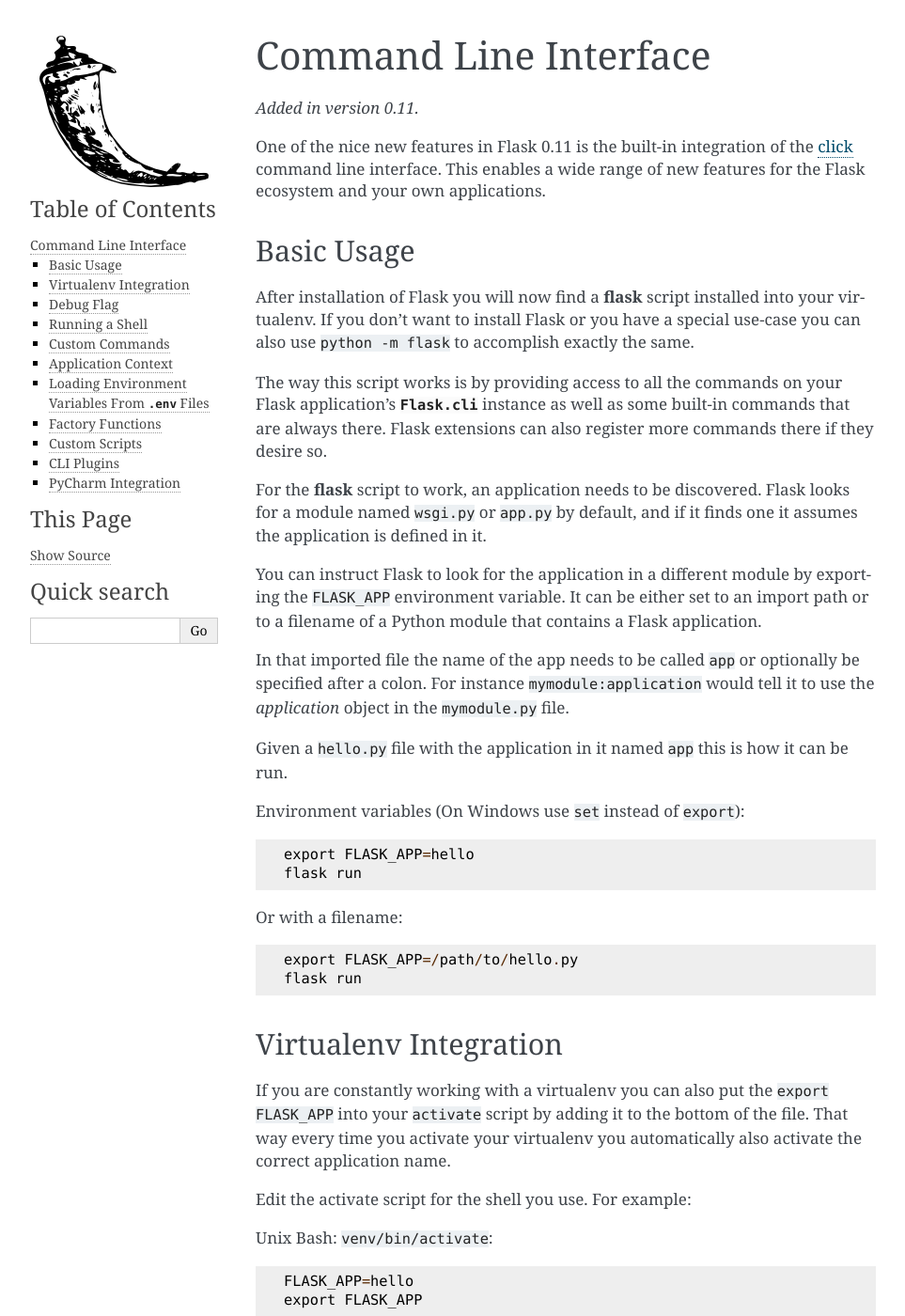
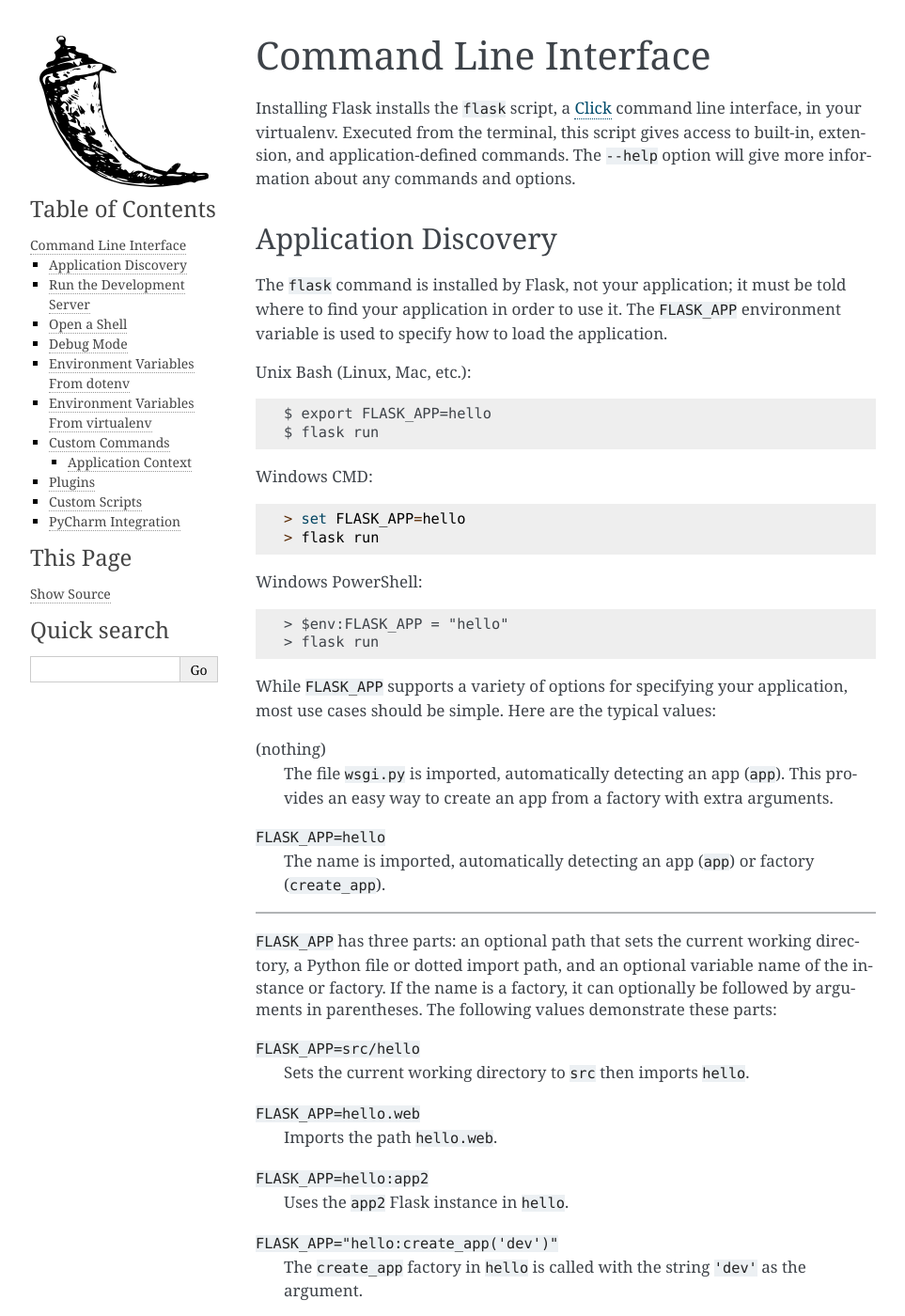
Before and after one commit to skybear308/flask, a Sphinx documentation site: the page built from docs/cli.rst, in a window 1280 px wide and 1400 px high. Shown: the whole window at 94% size, without its empty margins (148-1111 px from the left). Built offline with Sphinx 7.4.7, drawn with Linux system fonts in a browser that asks for light colours; some of the changed text lies outside the part shown.

Commit message:
rewrite cli docs reflects the current FLASK_APP detection

```diff
--- a/docs/cli.rst
+++ b/docs/cli.rst
@@ -1,145 +1,148 @@
+.. currentmodule:: flask
+
 .. _cli:
 
 Command Line Interface
 ======================
 
-.. versionadded:: 0.11
+Installing Flask installs the ``flask`` script, a `Click`_ command line
+interface, in your virtualenv. Executed from the terminal, this script gives
+access to built-in, extension, and application-defined commands. The ``--help``
+option will give more information about any commands and options.
 
-.. currentmodule:: flask
+.. _Click: http://click.pocoo.org/
 
-One of the nice new features in Flask 0.11 is the built-in integration of
-the `click <http://click.pocoo.org/>`_ command line interface.  This
-enables a wide range of new features for the Flask ecosystem and your own
-applications.
 
-Basic Usage
------------
+Application Discovery
+---------------------
 
-After installation of Flask you will now find a :command:`flask` script
-installed into your virtualenv.  If you don't want to install Flask or you
-have a special use-case you can also use ``python -m flask`` to accomplish
-exactly the same.
+The ``flask`` command is installed by Flask, not your application; it must be
+told where to find your application in order to use it. The ``FLASK_APP``
+environment variable is used to specify how to load the application.
 
-The way this script works is by providing access to all the commands on
-your Flask application's :attr:`Flask.cli` instance as well as some
-built-in commands that are always there.  Flask extensions can also
-register more commands there if they desire so.
+Unix Bash (Linux, Mac, etc.)::
 
-For the :command:`flask` script to work, an application needs to be discovered.
-Flask looks for a module named :file:`wsgi.py` or :file:`app.py` by default,
-and if it finds one it assumes the application is defined in it.
+    $ export FLASK_APP=hello
+    $ flask run
 
-You can instruct Flask to look for the application in a different module by
-exporting the ``FLASK_APP`` environment variable. It can be either set to an
-import path or to a filename of a Python module that contains a Flask
-application.
+Windows CMD::
 
-In that imported file the name of the app needs to be called ``app`` or
-optionally be specified after a colon.  For instance
-``mymodule:application`` would tell it to use the `application` object in
-the :file:`mymodule.py` file.
+    > set FLASK_APP=hello
+    > flask run
 
-Given a :file:`hello.py` file with the application in it named ``app``
-this is how it can be run.
+Windows PowerShell::
 
-Environment variables (On Windows use ``set`` instead of ``export``)::
+    > $env:FLASK_APP = "hello"
+    > flask run
 
-    export FLASK_APP=hello
-    flask run
+While ``FLASK_APP`` supports a variety of options for specifying your
+application, most use cases should be simple. Here are the typical values:
 
-Or with a filename::
+(nothing)
+    The file :file:`wsgi.py` is imported, automatically detecting an app
+    (``app``). This provides an easy way to create an app from a factory with
+    extra arguments.
 
-    export FLASK_APP=/path/to/hello.py
-    flask run
+``FLASK_APP=hello``
+    The name is imported, automatically detecting an app (``app``) or factory
+    (``create_app``).
 
-Virtualenv Integration
-----------------------
+----
 
-If you are constantly working with a virtualenv you can also put the
-``export FLASK_APP`` into your ``activate`` script by adding it to the
-bottom of the file.  That way every time you activate your virtualenv you
-automatically also activate the correct application name.
+``FLASK_APP`` has three parts: an optional path that sets the current working
+directory, a Python file or dotted import path, and an optional variable
+name of the instance or factory. If the name is a factory, it can optionally
+be followed by arguments in parentheses. The following values demonstrate these
+parts:
 
-Edit the activate script for the shell you use. For example:
+``FLASK_APP=src/hello``
+    Sets the current working directory to ``src`` then imports ``hello``.
 
-Unix Bash: ``venv/bin/activate``::
+``FLASK_APP=hello.web``
+    Imports the path ``hello.web``.
 
-    FLASK_APP=hello
-    export FLASK_APP
+``FLASK_APP=hello:app2``
+    Uses the ``app2`` Flask instance in ``hello``.
 
-Windows CMD.exe: ``venv\Scripts\activate.bat``::
+``FLASK_APP="hello:create_app('dev')"``
+    The ``create_app`` factory in ``hello`` is called with the string ``'dev'``
+    as the argument.
 
-    set "FLASK_APP=hello"
-    :END
+If ``FLASK_APP`` is not set, the command will look for a file called
+:file:`wsgi.py` or :file:`app.py` and try to detect an application instance or
+factory.
 
-Debug Flag
+Within the given import, the command looks for an application instance named
+``app`` or ``application``, then any application instance. If no instance is
+found, the command looks for a factory function named ``create_app`` or
+``make_app`` that returns an instance.
+
+When calling an application factory, if the factory takes an argument named
+``info``, then the :class:`~cli.ScriptInfo` instance is passed as a keyword
+argument. If parentheses follow the factory name, their contents are parsed
+as Python literals and passes as arguments to the function. This means that
+strings must still be in quotes.
+
+
+Run the Development Server
+--------------------------
+
+The :func:`run <cli.run_command>` command will start the development server. It
+replaces the :meth:`Flask.run` method in most cases. ::
+
+    $ flask run
+     * Serving Flask app "hello"
+     * Running on http://127.0.0.1:5000/ (Press CTRL+C to quit)
+
+.. warning:: Do not use this command to run your application in production.
+    Only use the development server during development. The development server
+    is provided for convenience, but is not designed to be particularly secure,
+    stable, or efficient. See :ref:`deployment` for how to run in production.
+
+
+Open a Shell
+------------
+
+To explore the data in your application, you can start an interactive Python
+shell with the :func:`shell <cli.shell_command>` command. An application
+context will be active, and the app instance will be imported. ::
+
+    $ flask shell
+    Python 3.6.2 (default, Jul 20 2017, 03:52:27)
+    [GCC 7.1.1 20170630] on linux
+    App: example
+    Instance: /home/user/Projects/hello/instance
+    >>>
+
+Use :meth:`~Flask.shell_context_processor` to add other automatic imports.
+
+
+Debug Mode
 ----------
 
-The :command:`flask` script can also be instructed to enable the debug
-mode of the application automatically by exporting ``FLASK_DEBUG``.  If
-set to ``1`` debug is enabled or ``0`` disables it::
+Set the :envvar:`FLASK_DEBUG` environment variable to override the
+application's :attr:`~Flask.debug` flag. The value ``1`` enables it, ``0``
+disables it. Forcing the debug flag on also enables the debugger and reloader
+when running the development server. ::
 
-    export FLASK_DEBUG=1
-
-Running a Shell
----------------
-
-To run an interactive Python shell you can use the ``shell`` command::
-
-    flask shell
-
-This will start up an interactive Python shell, setup the correct
-application context and setup the local variables in the shell.  This is
-done by invoking the :meth:`Flask.make_shell_context` method of the
-application.  By default you have access to your ``app`` and :data:`g`.
-
-Custom Commands
----------------
-
-If you want to add more commands to the shell script you can do this
-easily. For instance if you want a shell command to initialize the database you
-can do this::
-
-    import click
-    from flask import Flask
-
-    app = Flask(__name__)
-
-    @app.cli.command()
-    def initdb():
-        """Initialize the database."""
-        click.echo('Init the db')
-
-The command will then show up on the command line::
-
-    $ flask initdb
-    Init the db
-
-Application Context
--------------------
-
-Most commands operate on the application so it makes a lot of sense if
-they have the application context setup.  Because of this, if you register
-a callback on ``app.cli`` with the :meth:`~flask.cli.AppGroup.command` the
-callback will automatically be wrapped through :func:`cli.with_appcontext`
-which informs the cli system to ensure that an application context is set
-up.  This behavior is not available if a command is added later with
-:func:`~click.Group.add_command` or through other means.
-
-It can also be disabled by passing ``with_appcontext=False`` to the
-decorator::
-
-    @app.cli.command(with_appcontext=False)
-    def example():
-        pass
+    $ FLASK_DEBUG=1 flask run
+     * Serving Flask app "hello"
+     * Forcing debug mode on
+     * Running on http://127.0.0.1:5000/ (Press CTRL+C to quit)
+     * Restarting with inotify reloader
+     * Debugger is active!
+     * Debugger PIN: 223-456-919
 
 
 .. _dotenv:
 
-Loading Environment Variables From ``.env`` Files
--------------------------------------------------
+Environment Variables From dotenv
+---------------------------------
 
-If `python-dotenv`_ is installed, running the :command:`flask` command will set
+Rather than setting ``FLASK_APP`` each time you open a new terminal, you can
+use Flask's dotenv support to set environment variables automatically.
+
+If `python-dotenv`_ is installed, running the ``flask`` command will set
 environment variables defined in the files :file:`.env` and :file:`.flaskenv`.
 This can be used to avoid having to set ``FLASK_APP`` manually every time you
 open a new terminal, and to set configuration using environment variables
@@ -150,186 +153,231 @@ which are used over those set in :file:`.flaskenv`. :file:`.flaskenv` should be
 used for public variables, such as ``FLASK_APP``, while :file:`.env` should not
 be committed to your repository so that it can set private variables.
 
-Directories are scanned upwards from the directory you call :command:`flask`
+Directories are scanned upwards from the directory you call ``flask``
 from to locate the files. The current working directory will be set to the
 location of the file, with the assumption that that is the top level project
 directory.
 
-The files are only loaded by the :command:`flask` command or calling
-:meth:`~flask.Flask.run`. If you would like to load these files when running in
-production, you should call :func:`~flask.cli.load_dotenv` manually.
+The files are only loaded by the ``flask`` command or calling
+:meth:`~Flask.run`. If you would like to load these files when running in
+production, you should call :func:`~cli.load_dotenv` manually.
 
 .. _python-dotenv: https://github.com/theskumar/python-dotenv#readme
 
 
-Factory Functions
------------------
+Environment Variables From virtualenv
+-------------------------------------
 
-In case you are using factory functions to create your application (see
-:ref:`app-factories`) you will discover that the :command:`flask` command
-cannot work with them directly.  Flask won't be able to figure out how to
-instantiate your application properly by itself.  Because of this reason
-the recommendation is to create a separate file that instantiates
-applications.  This is not the only way to make this work.  Another is the
-:ref:`custom-scripts` support.
+If you do not want to install dotenv support, you can still set environment
+variables by adding them to the end of the virtualenv's :file:`activate`
+script. Activating the virtualenv will set the variables.
 
-For instance if you have a factory function that creates an application
-from a filename you could make a separate file that creates such an
-application from an environment variable.
+Unix Bash, :file:`venv/bin/activate`::
 
-This could be a file named :file:`autoapp.py` with these contents::
+    export FLASK_APP=hello
 
-    import os
-    from yourapplication import create_app
-    app = create_app(os.environ['YOURAPPLICATION_CONFIG'])
+Windows CMD, :file:`venv\Scripts\activate.bat`::
 
-Once this has happened you can make the :command:`flask` command automatically
-pick it up::
+    set FLASK_APP=hello
 
-    export YOURAPPLICATION_CONFIG=/path/to/config.cfg
-    export FLASK_APP=/path/to/autoapp.py
+It is preferred to use dotenv support over this, since :file:`.flaskenv` can be
+committed to the repository so that it works automatically wherever the project
+is checked out.
 
-From this point onwards :command:`flask` will find your application.
+
+Custom Commands
+---------------
+
+The ``flask`` command is implemented using `Click`_. See that project's
+documentation for full information about writing commands.
+
+This example adds the command ``create_user`` that takes the argument
+``name``. ::
+
+    import click
+    from flask import Flask
+
+    app = Flask(__name__)
+
+    @app.cli.command()
+    @click.argument('name')
+    def create_user(name):
+        ...
+
+::
+
+    flask create_user admin
+
+This example adds the same command, but as ``user create``, a command in a
+group. This is useful if you want to organize multiple related commands. ::
+
+    import click
+    from flask import Flask
+    from flask.cli import AppGroup
+
+    app = Flask(__name__)
+    user_cli = AppGroup('user')
+
+    @user_cli.command('create')
+    @click.argument('name')
+    def create_user(name):
+        ...
+
+    app.cli.add_command(user_cli)
+
+::
+
+    flask user create demo
+
+
+Application Context
+~~~~~~~~~~~~~~~~~~~
+
+Commands added using the Flask app's :attr:`~Flask.cli`
+:meth:`~cli.AppGroup.command` decorator will be executed with an application
+context pushed, so your command and extensions have access to the app and its
+configuration. If you create a command using the Click :func:`~click.command`
+decorator instead of the Flask decorator, you can use
+:func:`~cli.with_appcontext` to get the same behavior. ::
+
+    import click
+    from flask.cli import with_appcontext
+
+    @click.command
+    @with_appcontext
+    def do_work():
+        ...
+
+    app.cli.add_command(do_work)
+
+If you're sure a command doesn't need the context, you can disable it::
+
+    @app.cli.command(with_appcontext=False)
+    def do_work():
+        ...
+
+
+Plugins
+-------
+
+Flask will automatically load commands specified in the ``flask.commands``
+`entry point`_. This is useful for extensions that want to add commands when
+they are installed. Entry points are specified in :file:`setup.py` ::
+
+    from setuptools import setup
+
+    setup(
+        name='flask-my-extension',
+        ...,
+        entry_points={
+            'flask.commands': [
+                'my-command=flask_my_extension.commands:cli'
+            ],
+        },
+    )
+
+
+.. _entry point: https://packaging.python.org/tutorials/distributing-packages/#entry-points
+
+Inside :file:`flask_my_extension/commands.py` you can then export a Click
+object::
+
+    import click
+
+    @click.command()
+    def cli():
+        ...
+
+Once that package is installed in the same virtualenv as your Flask project,
+you can run ``flask my-command`` to invoke the command.
+
 
 .. _custom-scripts:
 
 Custom Scripts
 --------------
 
-While the most common way is to use the :command:`flask` command, you can
-also make your own "driver scripts".  Since Flask uses click for the
-scripts there is no reason you cannot hook these scripts into any click
-application.  There is one big caveat and that is, that commands
-registered to :attr:`Flask.cli` will expect to be (indirectly at least)
-launched from a :class:`flask.cli.FlaskGroup` click group.  This is
-necessary so that the commands know which Flask application they have to
-work with.
+When you are using the app factory pattern, it may be more convenient to define
+your own Click script. Instead of using ``FLASK_APP`` and letting Flask load
+your application, you can create your own Click object and export it as a
+`console script`_ entry point.
 
-To understand why you might want custom scripts you need to understand how
-click finds and executes the Flask application.  If you use the
-:command:`flask` script you specify the application to work with on the
-command line or environment variable as an import name.  This is simple
-but it has some limitations.  Primarily it does not work with application
-factory functions (see :ref:`app-factories`).
+Create an instance of :class:`~cli.FlaskGroup` and pass it the factory::
 
-With a custom script you don't have this problem as you can fully
-customize how the application will be created.  This is very useful if you
-write reusable applications that you want to ship to users and they should
-be presented with a custom management script.
-
-To explain all of this, here is an example :file:`manage.py` script that
-manages a hypothetical wiki application.  We will go through the details
-afterwards::
-
-    import os
     import click
+    from flask import Flask
     from flask.cli import FlaskGroup
 
-    def create_wiki_app(info):
-        from yourwiki import create_app
-        return create_app(
-            config=os.environ.get('WIKI_CONFIG', 'wikiconfig.py'))
+    def create_app():
+        app = Flask('wiki')
+        # other setup
+        return app
 
-    @click.group(cls=FlaskGroup, create_app=create_wiki_app)
+    @click.group(cls=FlaskGroup, create_app=create_app)
     def cli():
-        """This is a management script for the wiki application."""
+        """Management script for the Wiki application."""
 
-    if __name__ == '__main__':
-        cli()
-
-That's a lot of code for not much, so let's go through all parts step by
-step.
-
-1.  First we import the ``click`` library as well as the click extensions
-    from the ``flask.cli`` package.  Primarily we are here interested
-    in the :class:`~flask.cli.FlaskGroup` click group.
-2.  The next thing we do is defining a function that is invoked with the
-    script info object (:class:`~flask.cli.ScriptInfo`) from Flask and its
-    purpose is to fully import and create the application.  This can
-    either directly import an application object or create it (see
-    :ref:`app-factories`).  In this case we load the config from an
-    environment variable.
-3.  Next step is to create a :class:`FlaskGroup`.  In this case we just
-    make an empty function with a help doc string that just does nothing
-    and then pass the ``create_wiki_app`` function as a factory function.
-
-    Whenever click now needs to operate on a Flask application it will
-    call that function with the script info and ask for it to be created.
-4.  All is rounded up by invoking the script.
-
-CLI Plugins
------------
-
-Flask extensions can always patch the :attr:`Flask.cli` instance with more
-commands if they want.  However there is a second way to add CLI plugins
-to Flask which is through ``setuptools``.  If you make a Python package that
-should export a Flask command line plugin you can ship a :file:`setup.py` file
-that declares an entrypoint that points to a click command:
-
-Example :file:`setup.py`::
+Define the entry point in :file:`setup.py`::
 
     from setuptools import setup
 
     setup(
         name='flask-my-extension',
-        ...
-        entry_points='''
-            [flask.commands]
-            my-command=mypackage.commands:cli
-        ''',
+        ...,
+        entry_points={
+            'console_scripts': [
+                'wiki=wiki:cli'
+            ],
+        },
     )
 
-Inside :file:`mypackage/commands.py` you can then export a Click object::
+Install the application in the virtualenv in editable mode and the custom
+script is available. Note that you don't need to set ``FLASK_APP``. ::
 
-    import click
+    $ pip install -e .
+    $ wiki run
 
-    @click.command()
-    def cli():
-        """This is an example command."""
+.. _console script: https://packaging.python.org/tutorials/distributing-packages/#console-scripts
 
-Once that package is installed in the same virtualenv as Flask itself you
-can run ``flask my-command`` to invoke your command.  This is useful to
-provide extra functionality that Flask itself cannot ship.
 
 PyCharm Integration
 -------------------
 
-The new Flask CLI features aren’t yet fully integrated into the PyCharm IDE,
-so we have to do a few tweaks to get them working smoothly.
+The new Flask CLI features aren't yet fully integrated into the PyCharm IDE,
+so we have to do a few tweaks to get them working smoothly. These instructions
+should be similar for any other IDE you might want to use.
 
-In your PyCharm application, with your project open, click on *Run*
-from the menu bar and go to *Edit Configurations*. You’ll be greeted by a
-screen similar to this:
+In PyCharm, with your project open, click on *Run* from the menu bar and go to
+*Edit Configurations*. You'll be greeted by a screen similar to this:
 
 .. image:: _static/pycharm-runconfig.png
    :align: center
    :class: screenshot
    :alt: screenshot of pycharm's run configuration settings
 
-There’s quite a few options to change, but don’t worry— once we’ve done it
-for one command, we can easily copy the entire configuration and make a
-single tweak to give us access to other flask cli commands, including
-any custom ones you may implement yourself.
+There's quite a few options to change, but once we've done it for one command,
+we can easily copy the entire configuration and make a single tweak to give us
+access to other commands, including any custom ones you may implement yourself.
 
-For the *Script* input (**A**), we want to navigate to the virtual environment
-we’re using for our project and within that folder we want to pick the ``flask``
-file which will reside in the ``bin`` folder, or in the ``Scripts`` folder if
-you're on Windows.
+For the *Script* input (**A**), navigate to your project's virtual environment.
+Within that folder, pick the ``flask`` executable which will reside in the
+``bin`` folder, or in the ``Scripts`` on Windows.
 
-The *Script Parameter* field (**B**) is set to the cli command you wish to
-execute, in this example we use ``run`` which will run our development server.
+The *Script Parameter* field (**B**) is set to the CLI command you to execute.
+In this example we use ``run``, which will run the development server.
 
-We need to add an environment variable (**C**) to identify our application.
-Click on the browse button and add an entry with ``FLASK_APP`` on the
-left and the name of the python file, or package on the right
-(``app.py`` for example).
+You can skip this next step if you're using :ref:`dotenv`. We need to add an
+environment variable (**C**) to identify our application. Click on the browse
+button and add an entry with ``FLASK_APP`` on the left and the name of the
+Python file or package on the right (``app.py`` for example).
 
 Next we need to set the working directory (**D**) to be the same folder where
-our application file or package resides.
+our application file or package resides. PyCharm changed it to the directory
+with the ``flask`` executable when we selected it earlier, which is incorrect.
 
 Finally, untick the *PYTHONPATH* options (**E**) and give the configuration a
-good descriptive name, such as “Run Flask Server” and click *Apply*.
+good descriptive name, such as "Run Flask Server", and click *Apply*.
 
-Now that we have on run configuration which implements ``flask run`` from within
-PyCharm, we can simply copy that configuration and alter the script argument
-to run a different cli command, e.g. ``flask shell``.
+Now that we have a configuration which runs ``flask run`` from within PyCharm,
+we can simply copy that configuration and alter the *Script* argument
+to run a different CLI command, e.g. ``flask shell``.
--- a/docs/installation.rst
+++ b/docs/installation.rst
@@ -43,10 +43,13 @@ use them if you install them.
   installed.
 * `python-dotenv`_ enables support for :ref:`dotenv` when running ``flask``
   commands.
+* `Watchdog`_ provides a faster, more efficient reloader for the development
+  server.
 
 .. _Blinker: https://pythonhosted.org/blinker/
 .. _SimpleJSON: https://simplejson.readthedocs.io/
 .. _python-dotenv: https://github.com/theskumar/python-dotenv#readme
+.. _watchdog: https://pythonhosted.org/watchdog/
 
 Virtual environments
 --------------------
```
Also changed, not shown: 1 other file.
